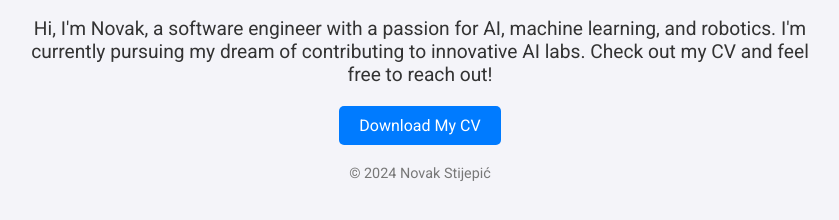
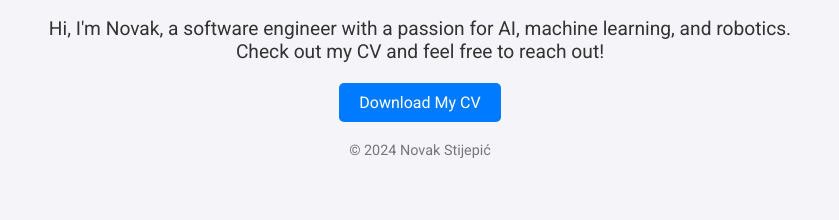
Before and after one commit to NovakTJ/novaktj.github.io, a plain HTML site: page index.html in a window 1280 px wide. Shown: the part 118-338 px from the top of the page, without its empty margins (220-1059 px from the left). Drawn offline with Linux system fonts and the light colour scheme.

Commit message:
Update index.html

```diff
--- a/index.html
+++ b/index.html
@@ -19,7 +19,6 @@
         <main>
             <p>
                 Hi, I'm Novak, a software engineer with a passion for AI, machine learning, and robotics.
-                I'm currently pursuing my dream of contributing to innovative AI labs.
                 Check out my CV and feel free to reach out!
             </p>
             <a href="CV.pdf" class="button" download>Download My CV</a>
```
